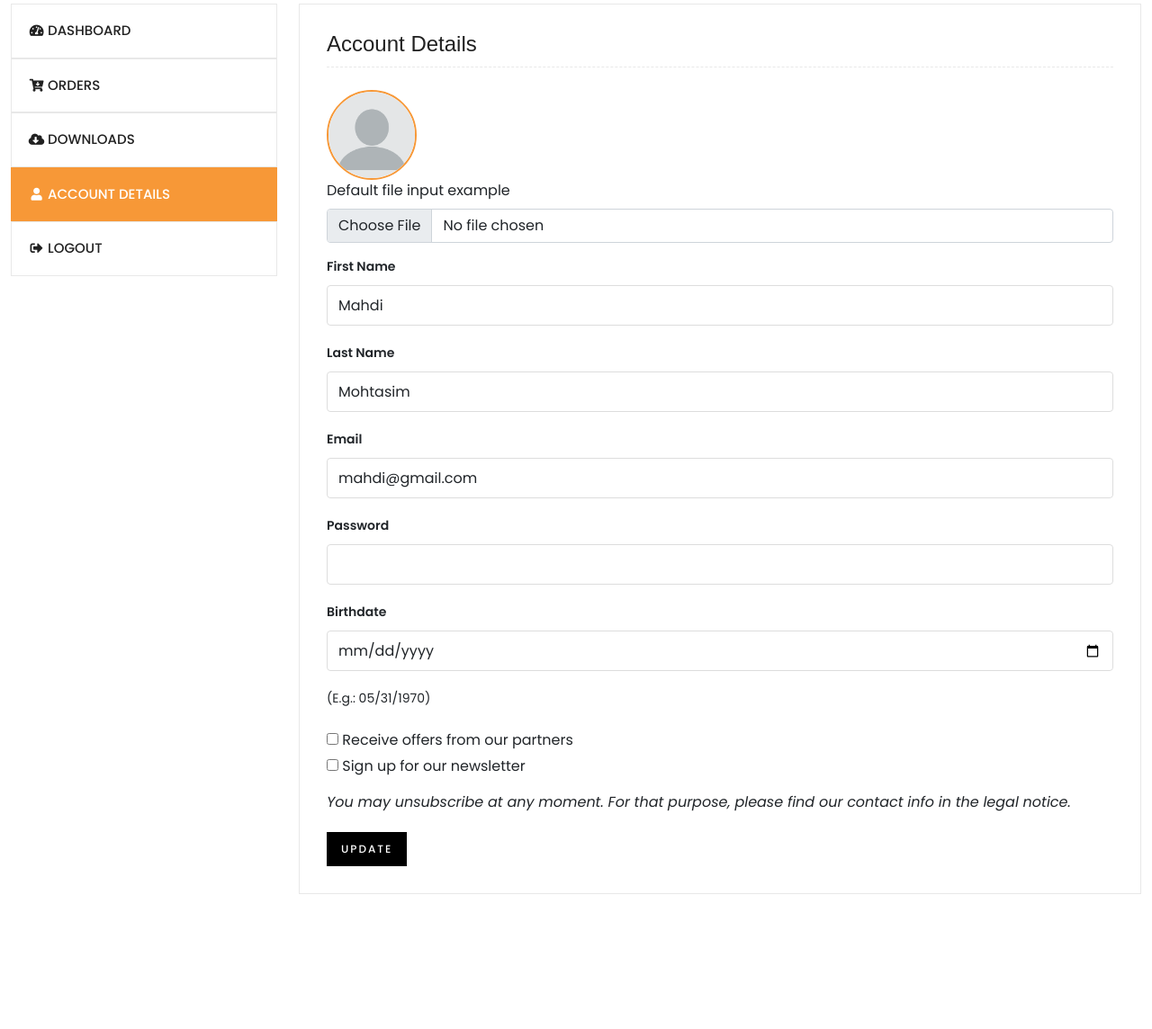
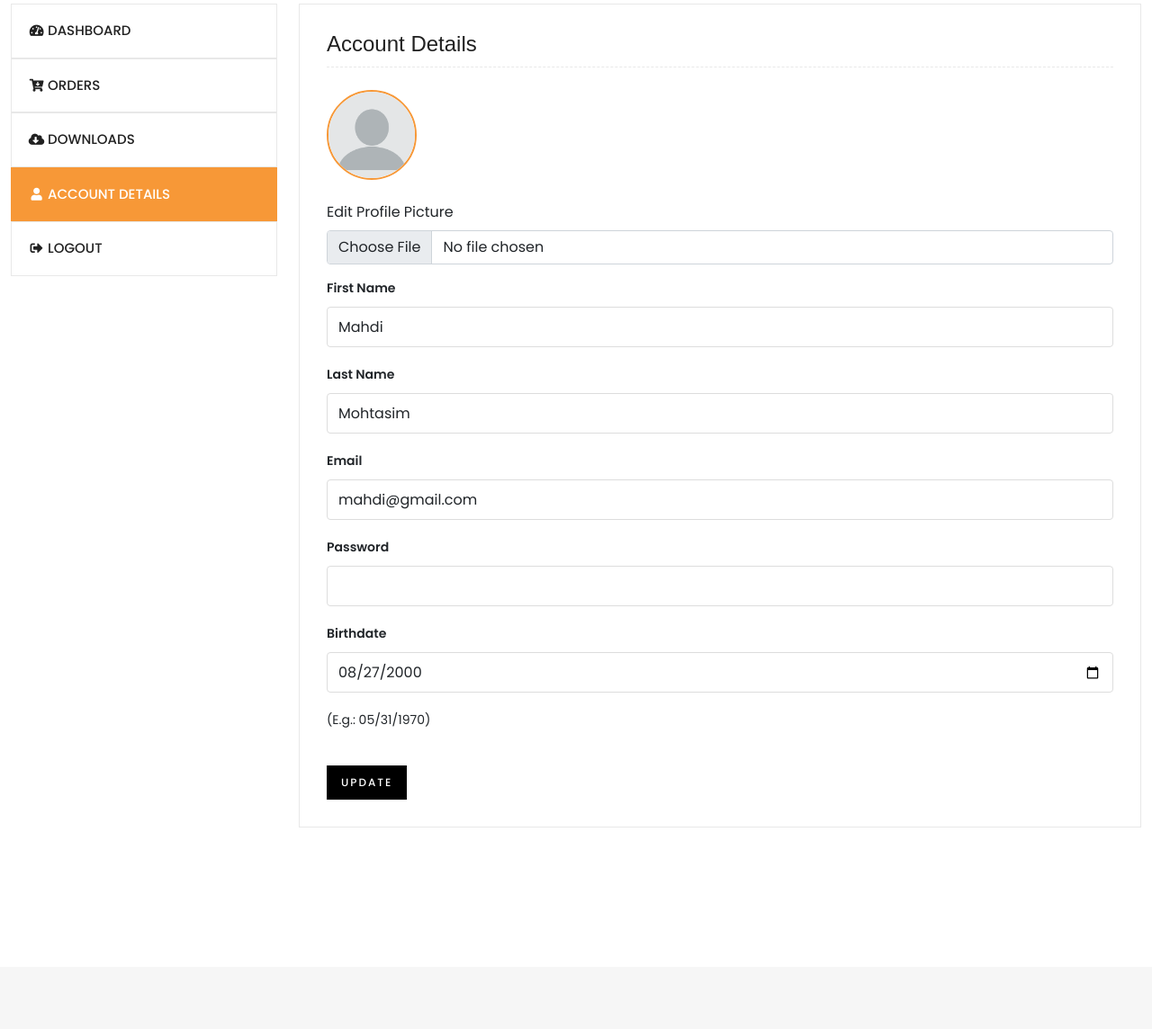
Before and after one commit to Mahdi3M/Subscriptia, a Django app: page /account/ in a window 1280 px wide, after a click on "ACCOUNT DETAILS". Shown: the part 497-1641 px from the top of the page at 90% size. Run offline with Django 4.2, Linux system fonts and the light colour scheme; a user stored in the database is signed in; data comes from the database, SQL or seed files in the repository; both versions use the stored data as it was after the commit; some libraries are stand-ins or nearby versions.

Commit message:
Update Profile complete

```diff
--- a/accounts/templates/accounts/profile.html
+++ b/accounts/templates/accounts/profile.html
@@ -130,8 +130,9 @@
                                             <div class="img_profiles">
                                                 <img src="{{ profile.image.url }}" alt="img">
                                             </div>
+                                            <br>
                                             <div class="mb-3">
-                                                <label for="formFile" class="form-label">Default file input example</label>
+                                                <label for="formFile" class="form-label">Edit Profile Picture</label>
                                                 <input type="file" name="image-file" class="form-control" id="formFile" accept=".jpg, .png">
                                             </div>
                                             <div class="default-form-box mb-20">
@@ -154,24 +155,13 @@
                                             </div>
                                             <div class="default-form-box mb-20">
                                                 <label>Birthdate</label>
-                                                <input type="date" name="birthday" value=""
+                                                <input type="date" name="birthday" value="{{ profile.dob }}"
                                                     class="form-control">
                                             </div>
                                             <span class="example">
                                                 (E.g.: 05/31/1970)
                                             </span>
                                             <br>
-                                            <label class="checkbox-default" for="offer">
-                                                <input type="checkbox" id="offer">
-                                                <span>Receive offers from our partners</span>
-                                            </label>
-                                            <br>
-                                            <label class="checkbox-default checkbox-default-more-text" for="newsletter">
-                                                <input type="checkbox" id="newsletter">
-                                                <span>Sign up for our newsletter<br><em>You may unsubscribe at any
-                                                        moment. For that purpose, please find our contact info in the
-                                                        legal notice.</em></span>
-                                            </label>
                                             <div class="save_button mt-3">
                                                     <button class="theme-btn-one btn-black-overlay btn_sm" type="submit"> Update </button>
                                             </div>
--- a/accounts/views.py
+++ b/accounts/views.py
@@ -67,7 +67,7 @@
         user.email = request.POST.get('email-name')
         pword = request.POST.get('user-password')
         if pword is not (None or ""):
-            user.password = pword
+            user.set_password(pword)
         user.save()
         if request.FILES['image-file']:
             image_file = request.FILES['image-file']
```
Also changed, not shown: db.sqlite3, media/profile_pics/159257871_2546806798946606_6381953521298365133_n.jpg (deleted), media/profile_pics/default.jpg (added), media/profile_pics/default_NsW5TKK.jpg (added).
